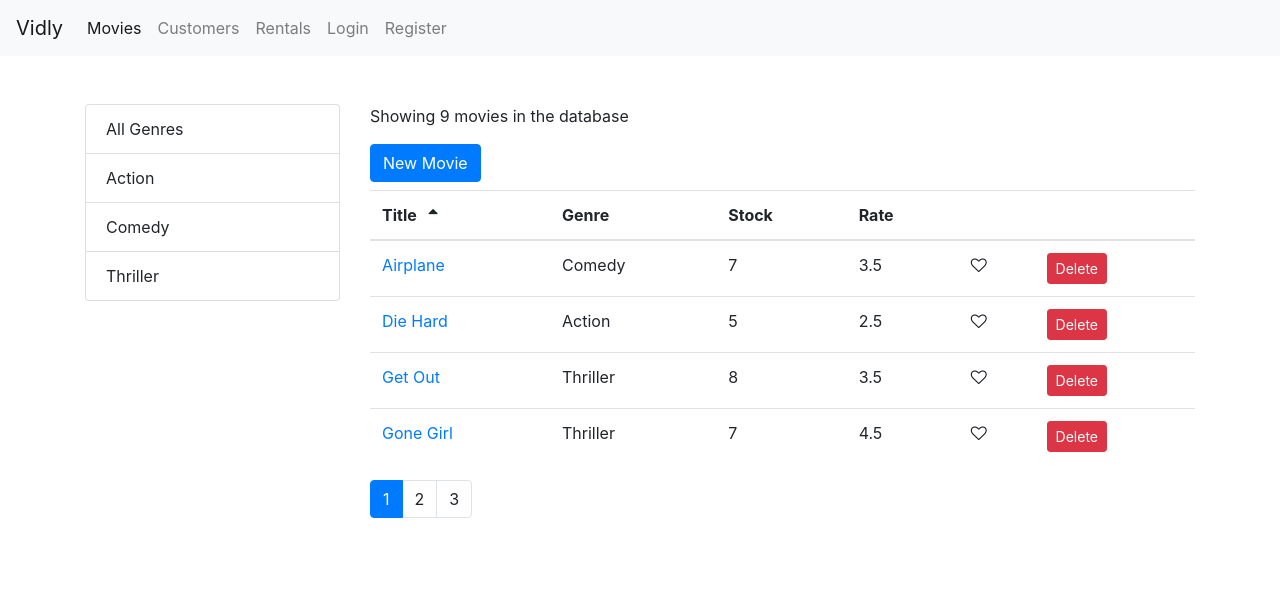
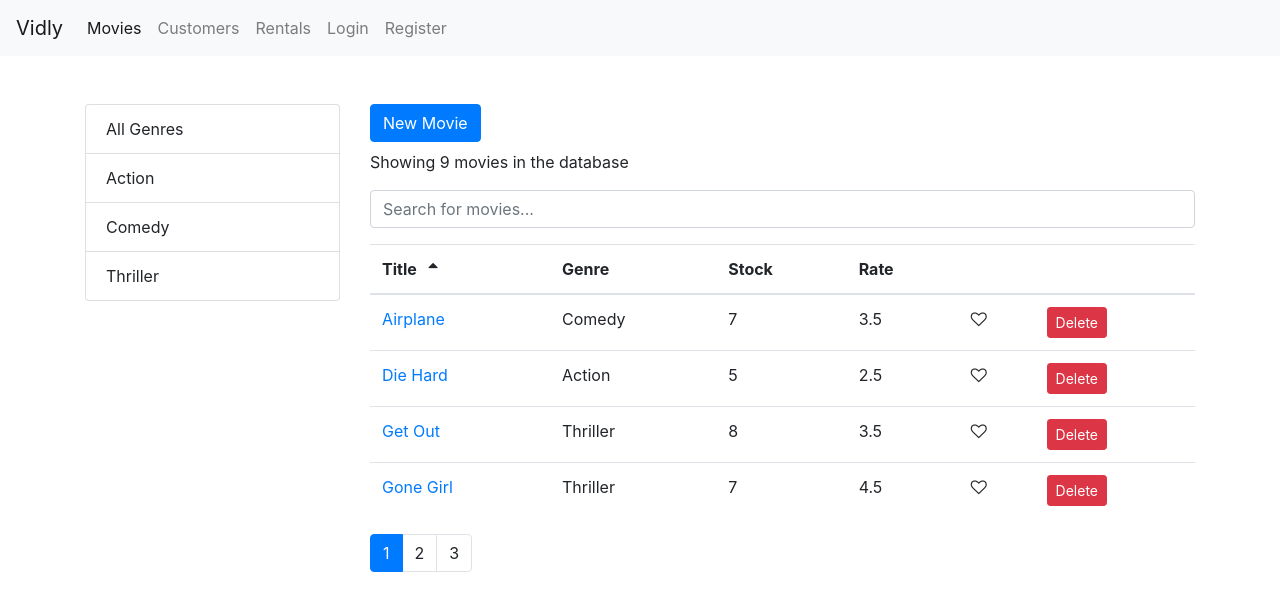
Before and after one commit to satyam-dev/react_vidly, a React (Create React App) app: page /movies in a window 1280 px wide. Shown: the top 610 px of the page. Built offline with nearby package versions, Linux system fonts and the light colour scheme.

Commit message:
search movies

```diff
--- /dev/null
+++ b/src/components/common/searchBox.jsx
@@ -0,0 +1,15 @@
+import React from "react";
+const SearchBox = ({ placeholder, value, onChange }) => {
+  return (
+    <input
+      className="form-control mb-3"
+      placeholder={placeholder}
+      value={value}
+      onChange={(e) => onChange(e.currentTarget.value)}
+    />
+  );
+};
+SearchBox.defaultProps = {
+  placeholder: "Search...",
+};
+export default SearchBox;
--- a/src/components/movies.jsx
+++ b/src/components/movies.jsx
@@ -9,6 +9,7 @@
 import MoviesTable from "./moviesTable";
 import _ from "lodash";
 import { Link } from "react-router-dom";
+import SearchBox from "./common/searchBox";
 class Movies extends Component {
   state = {
     movies: [],
@@ -16,6 +17,7 @@
     pageSize: 4,
     currentPage: 1,
     selectedGenre: null,
+    searchQuery: "",
     sortColumn: { path: "title", order: "asc" },
   };
   componentDidMount() {
@@ -37,10 +39,13 @@
     this.setState({ currentPage: page });
   };
   handleItemSelect = (item) => {
-    this.setState({ selectedGenre: item, currentPage: 1 });
+    this.setState({ selectedGenre: item, searchQuery: "", currentPage: 1 });
   };
   handleSort = (sortColumn) => {
     this.setState({ sortColumn });
+  };
+  handleSearch = (query) => {
+    this.setState({ searchQuery: query, selectedGenre: null, currentPage: 1 });
   };
   getPagedData = () => {
     const {
@@ -49,11 +54,17 @@
       movies: allMovies,
       selectedGenre,
       sortColumn,
+      searchQuery,
     } = this.state;
-    const filteredMovies =
-      selectedGenre && selectedGenre._id !== "all_genres"
-        ? allMovies.filter((m) => m.genre._id === selectedGenre._id)
-        : allMovies;
+    let filteredMovies = allMovies;
+    if (searchQuery) {
+      filteredMovies = allMovies.filter((m) =>
+        m.title.toLowerCase().startsWith(searchQuery.toLowerCase())
+      );
+    } else if (selectedGenre && selectedGenre._id !== "all_genres")
+      filteredMovies = allMovies.filter(
+        (m) => m.genre._id === selectedGenre._id
+      );
     const sortedMovies = _.orderBy(
       filteredMovies,
       [sortColumn.path],
@@ -87,10 +98,15 @@
           />
         </div>
         <div className="col">
-          <p>Showing {totalCount} movies in the database</p>
           <Link to="/movies/new" className="btn btn-primary mb-2">
             New Movie
           </Link>
+          <p>Showing {totalCount} movies in the database</p>
+          <SearchBox
+            placeholder="Search for movies..."
+            value={this.state.searchQuery}
+            onChange={this.handleSearch}
+          />
           <MoviesTable
             sortColumn={sortColumn}
             movies={movies}
```
